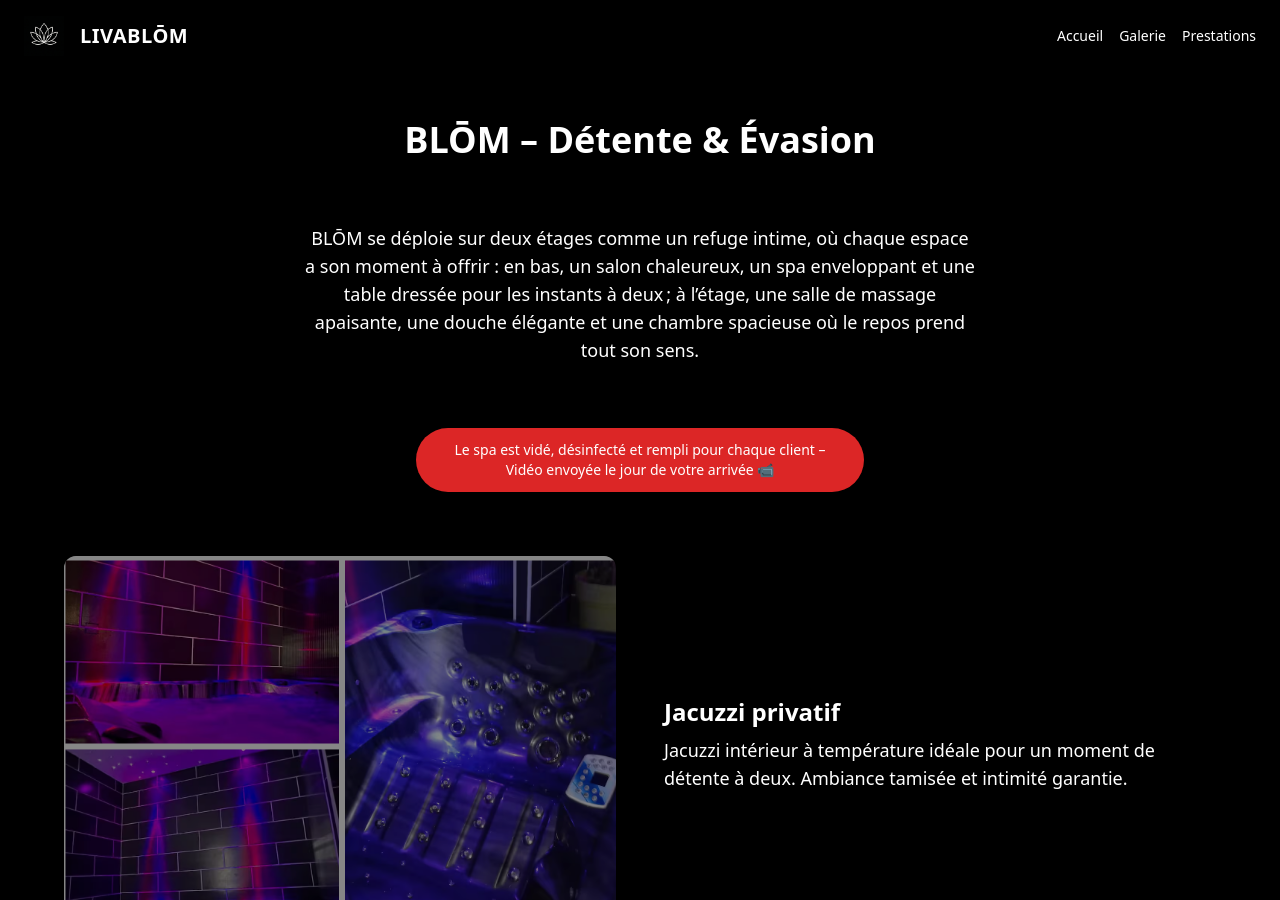
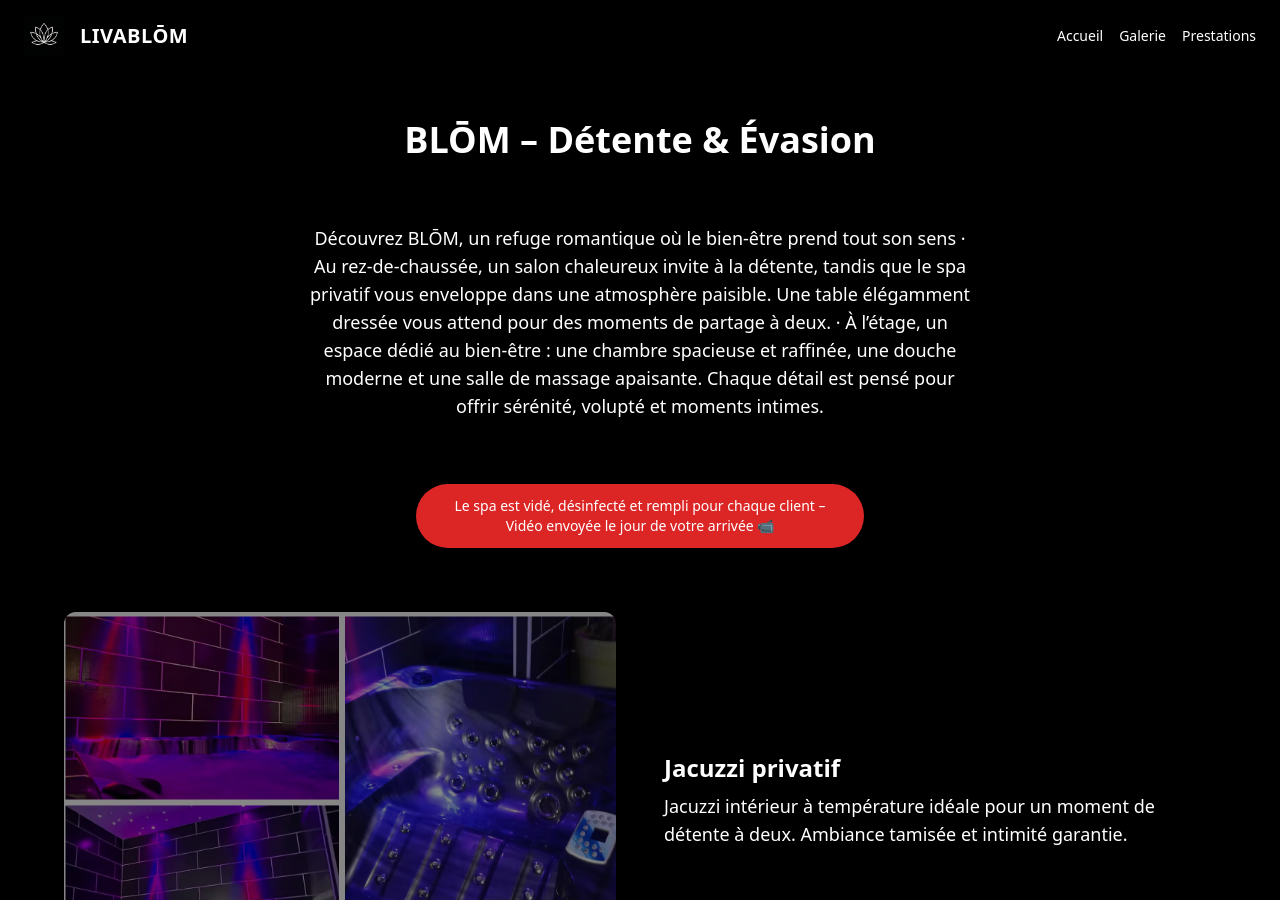
Before and after one commit to LIVABLOM/LIVABLOM, a Jekyll site: the page built from blom.md, in a window 1280 px wide and 900 px high. Built offline with Jekyll 4.4.1, drawn with Linux system fonts in a browser that asks for light colours.

Commit message:
Update blom.md

```diff
--- a/blom.md
+++ b/blom.md
@@ -12,7 +12,9 @@
     <h1 class="text-3xl md:text-4xl font-bold text-center mb-10 animate-fadeIn">BLŌM – Détente & Évasion</h1>
 
     <p class="text-lg text-center max-w-2xl mx-auto mt-4 animate-fadeIn delay-50">
-  BLŌM se déploie sur deux étages comme un refuge intime, où chaque espace a son moment à offrir : en bas, un salon chaleureux, un spa enveloppant et une table dressée pour les instants à deux ; à l’étage, une salle de massage apaisante, une douche élégante et une chambre spacieuse où le repos prend tout son sens.
+ Découvrez BLŌM, un refuge romantique où le bien‑être prend tout son sens
+· Au rez-de-chaussée, un salon chaleureux invite à la détente, tandis que le spa privatif vous enveloppe dans une atmosphère paisible. Une table élégamment dressée vous attend pour des moments de partage à deux.
+· À l’étage, un espace dédié au bien-être : une chambre spacieuse et raffinée, une douche moderne et une salle de massage apaisante. Chaque détail est pensé pour offrir sérénité, volupté et moments intimes.
 </p>
 
     <!-- Bandeau hygiène -->
```
